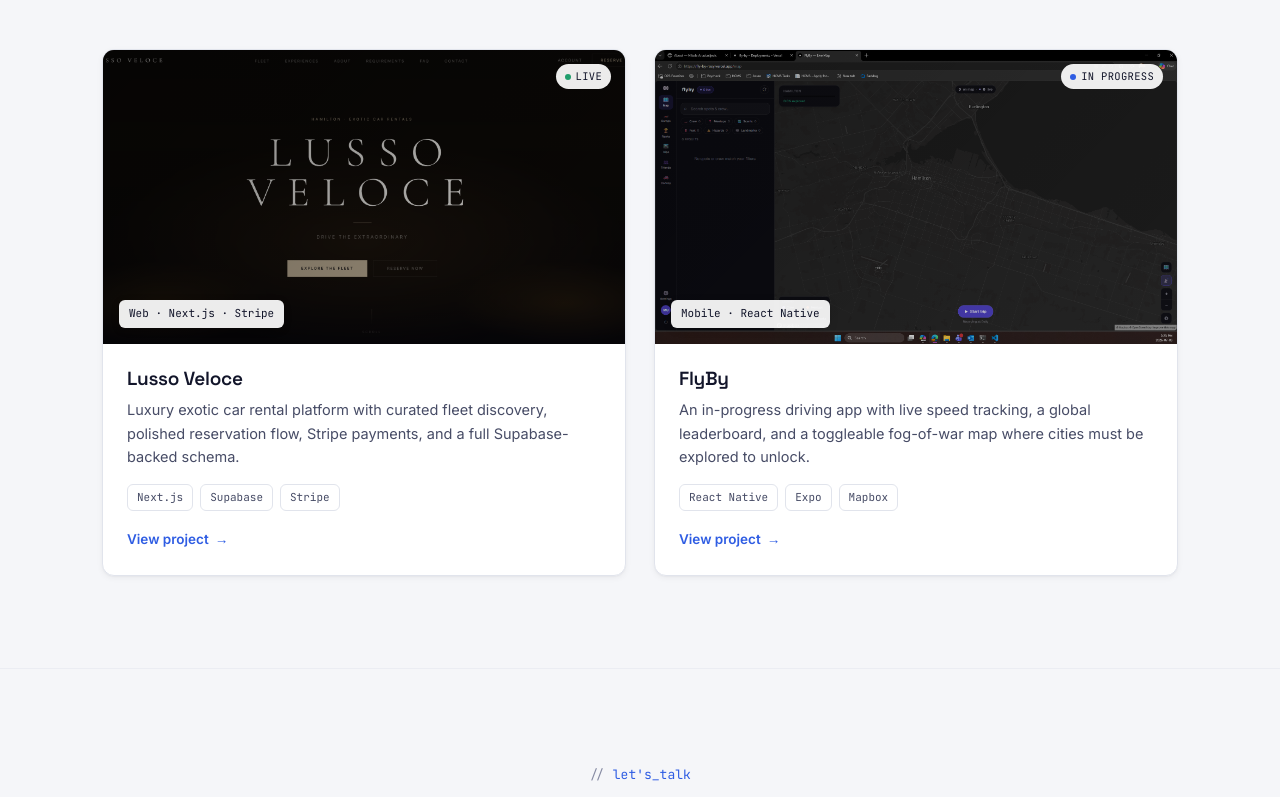
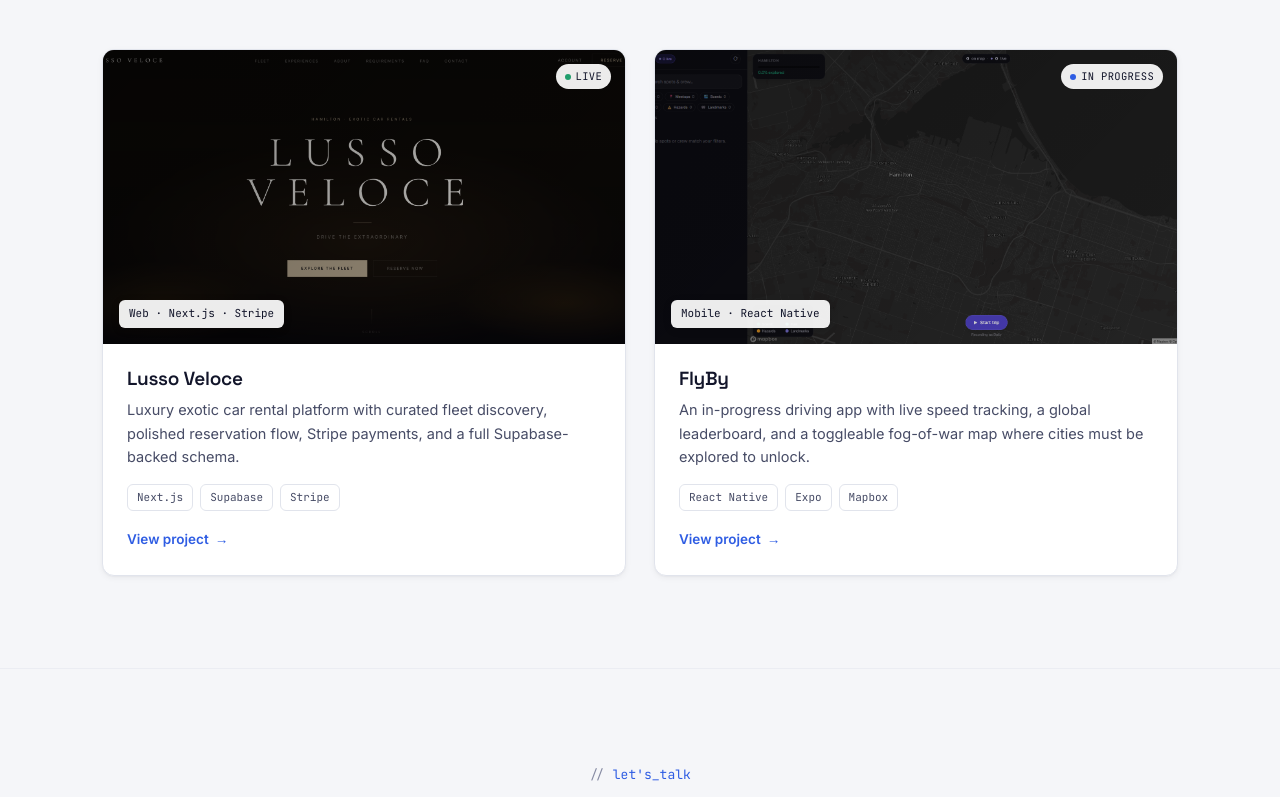
Before and after one commit to Sirmira1/portfolio, a plain HTML site: page index.html in a window 1280 px wide. Shown: the part 2437-3234 px from the top of the page. Drawn offline with Linux system fonts and the light colour scheme.

Commit message:
Update FlyBy thumbnail to replacement image

```diff
--- a/assets/css/styles.css
+++ b/assets/css/styles.css
@@ -495,7 +495,7 @@ footer.site-footer{
 .thumb-2{
   background:
     linear-gradient(135deg, rgba(0,0,0,.34), rgba(0,0,0,.14)),
-    url("../Screenshot 2026-07-03 112348.png") center / cover no-repeat;
+    url("../Screenshot 2026-07-03 143349.png") center / cover no-repeat;
 }
 .thumb-3{
   background:
```
Also changed, not shown: assets/Screenshot 2026-07-03 112348.png (deleted), assets/Screenshot 2026-07-03 143349.png (added).
